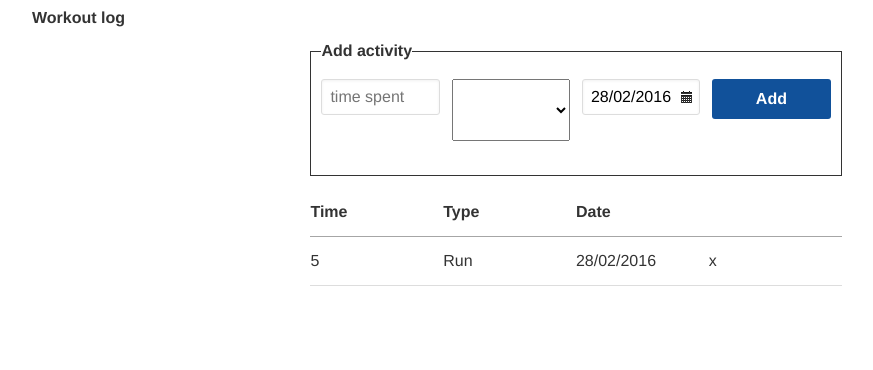
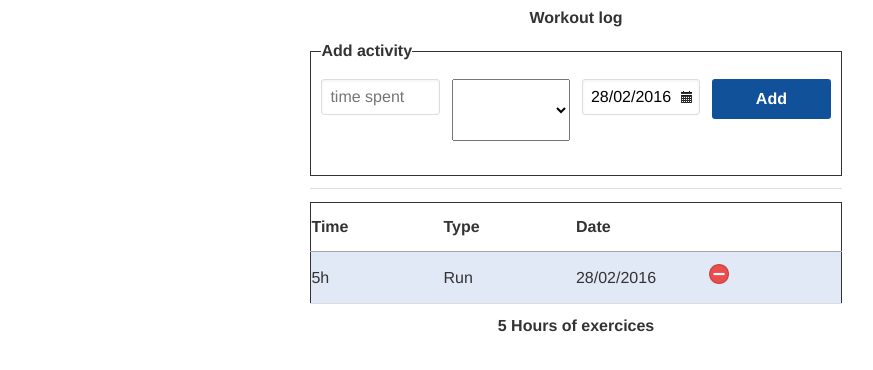
Before and after one commit to pedrohenriquerls/workout, a plain HTML site: page index.html in a window 1280 px wide. Both pictures are taken after typing "5" into the empty fields and a click on the button "Add". Shown: the whole page, without its empty margins (64-937 px from the left). Drawn offline with Linux system fonts and the light colour scheme.

Commit message:
total hours feature

```diff
--- a/assets/js/logger.js
+++ b/assets/js/logger.js
@@ -58,7 +58,8 @@ Logger.LoggerView = Backbone.View.extend({
     },
 
     createLog: function(){
-      var values = this.getValues();
+      var values = this.getValues(),
+          total = $('#total-hour');
 
       if (values.valid){
           var ex = new Logger.Exercise({
@@ -67,10 +68,10 @@ Logger.LoggerView = Backbone.View.extend({
               , date:  values.date
           });
           this.logs.add(ex);
+          total.html(parseInt(total.html()) + parseInt(values.hours))
       }
 
       this.clearFields();
-
     },
 
     createOnEnter: function(e){
@@ -132,7 +133,7 @@ Logger.RowView = Backbone.View.extend({
     template: _.template($('#row-template').html()),
 
     initialize: function(model) {
-      this.model.on('destroy', this.deleteRow, this);
+      this.model.on('destroy', this.deleteRow, this, model);
       $('table').show();
     },
 
@@ -145,9 +146,12 @@ Logger.RowView = Backbone.View.extend({
       this.model.destroy();
     },
 
-    deleteRow: function(){
+    deleteRow: function(model){
       var element = this.$el;
       element.remove();
+
+      var total = $('#total-hour');
+      total.html(parseInt(total.html()) - parseInt(model.attributes.hours))
     }
   });
 
--- a/assets/sass/application.sass
+++ b/assets/sass/application.sass
@@ -12,9 +12,6 @@ select
 	padding: 30px
 	height: 30px
 	line-height: 30px
-
-h1
-	text-align: 'center'
 
 .principal
 	@include outer-container
@@ -39,3 +36,18 @@ h1
 .span6
 	@include span-columns(6)
 	@include shift(3)
+
+.table
+	border: 1px solid
+	&.table-striped
+		tbody tr:nth-child(odd)
+			background-color: #E1E8F6
+
+hr
+	font-size: 1px
+	line-height: 0
+	clear: both
+	padding: 5px
+
+.delete
+	mouse: pointer
--- a/index.html
+++ b/index.html
@@ -8,7 +8,7 @@
 </head>
 <body>
 	<section class="principal">
-		<h1>Workout log</h1>
+		<h1 style="text-align:center">Workout log</h1>
 		<fieldset class="span6">
 			<legend>Add activity</legend>
 			<section class="form-inline" id="logger">
@@ -32,7 +32,7 @@
 				<button id="add" class="span3" type="submit">Add</button>
 			</section>
 		</fieldset>
-
+		<hr class="span6">
 		<div class="span6">
 			<table class="table table-striped">
 				<thead>
@@ -46,16 +46,17 @@
 				<tbody>
 				</tbody>
 			</table>
-
 		</div>
 	</section>
 
+	<h1 style="text-align:center"><span id="total-hour">0</span> Hours of exercices</h1>
+
 	<script type="text/template" id="row-template">
-		<td><%- hours %></td>
+		<td><%- hours %>h</td>
 		<td><%- type %></td>
 		<td><%- date %></td>
 		<td>
-			<span class="destroy">x</span>
+			<img src="assets/img/delete.png" width="20" class="destroy"></img>
 		</td>
   	</script>
 
```
Also changed, not shown: assets/css/application.css, assets/img/delete.png (added), 1 other file. Lines whose indentation alone changed are shown as unchanged.
